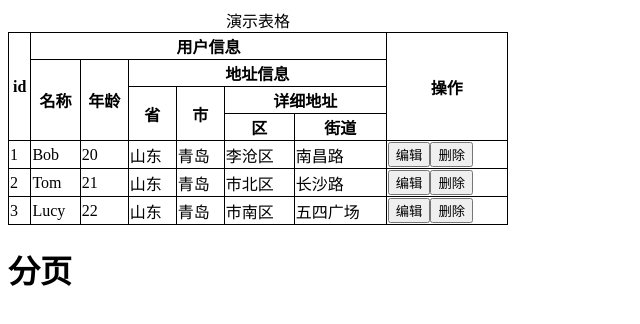
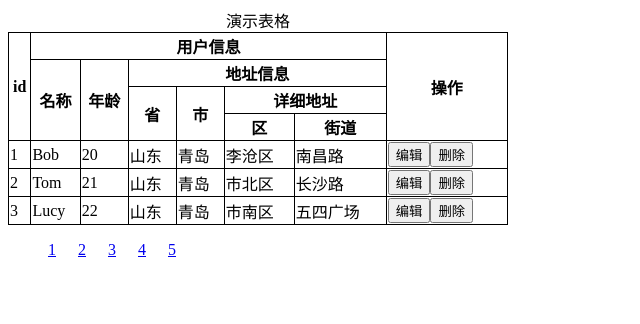
Before and after one commit to lampo1024/cxlt-vue2-table, a Vue app: page / in a window 1280 px wide. Shown: the top 324 px of the page, without its empty margins (0-640 px from the left). Built offline with nearby package versions, Linux system fonts and the light colour scheme.

Commit message:
pagination

```diff
--- a/src/App.vue
+++ b/src/App.vue
@@ -5,9 +5,8 @@
                     :caption="caption"
                     :show-header="showHeader"
                     class="table">
-            <cxlt-table-column slot="thead"></cxlt-table-column>
         </cxlt-table>
-        <cxlt-pagination>
+        <cxlt-pagination :pagination="pagination">
         </cxlt-pagination>
     </div>
 </template>
@@ -120,7 +119,17 @@ export default {
                     }
                 }],
             caption: '演示表格',
-            showHeader: true
+            showHeader: true,
+            pagination: {
+                //  记录总数
+                total: 100,
+                // 每页记录数
+                limit: 20,
+                // 当前页 从0开始
+                page: 1,
+
+                displayCount: 4
+            }
         }
     }
 }
--- a/src/table/Pagination.vue
+++ b/src/table/Pagination.vue
@@ -1,11 +1,109 @@
 <template>
-    <h1>分页</h1>
+    <ul class="pagination"
+        style="visibility: visible;">
+        <!--<li class="prev disabled"><a href="#"
+                   title="First"><i class="fa fa-angle-double-left"></i></a></li>
+            <li class="prev disabled"><a href="#"
+                   title="Prev"><i class="fa fa-angle-left"></i></a></li>
+            <li class="active"><a href="#">1</a></li>
+            <li><a href="#">2</a></li>
+            <li><a href="#">3</a></li>
+            <li><a href="#">4</a></li>
+            <li><a href="#">5</a></li>
+            <li class="next"><a href="#"
+                   title="Next"><i class="fa fa-angle-right"></i></a></li>
+            <li class="next"><a href="#"
+                   title="Last"><i class="fa fa-angle-double-right"></i></a></li>
+        -->
+        <li v-for="(p,index) in pageCount">
+            <a href="#">{{index+1}}</a>
+        </li>
+    </ul>
 </template>
 
 <script>
 
 export default {
-    name: 'CxltPagination'
+    name: 'CxltPagination',
+    data: () => {
+        return {
+            pageCount: null,
+            displayCount: 10,
+            currentPage: 0,
+            displayFrom: 0,
+            displayTo: 0
+        }
+    },
+    props: {
+        pagination: {
+            type: Object
+        }
+    },
+    computed: {
+    },
+    created() {
+        this.pageCount = this.getPageCount()
+
+        if (this.pagination.displayCount) {
+            this.displayCount = this.pagination.displayCount
+        }
+        if (this.pagination.page) {
+            this.currentPage = this.pagination.page <= (this.pageCount - 1) ? this.pagination.page : (this.pageCount - 1)
+        }
+        var displayRange = this.getDisplayRange()
+        console.log(displayRange)
+    },
+    methods: {
+        changePage(page) {
+        },
+        getPageCount() {
+            if (this.pagination.total && this.pagination.limit) {
+                return Math.ceil(this.pagination.total * 1.0 / this.pagination.limit)
+            } else {
+                return 0
+            }
+        },
+        getDisplayRange() {
+            if (this.pageCount <= this.displayCount) {
+                return {
+                    from: 0,
+                    // 索引从0开始
+                    to: this.pageCount - 1
+                }
+            } else {
+                var halfDisplayCount = Math.floor(this.displayCount / 2)
+                // console.log(halfDisplayCount)
+
+                var chp = this.currentPage + halfDisplayCount
+
+                var chm = this.currentPage - halfDisplayCount
+                if (chm < 0) {
+                    return {
+                        from: 0,
+                        to: this.displayCount - 1
+                    }
+                } else {
+                    var to = Math.min(chp, this.pageCount - 1)
+                    return {
+                        from: to - (this.displayCount - 1),
+                        to: to
+                    }
+                }
+            }
+        }
+
+    }
 }
 
 </script>
+
+<style>
+ul.pagination {
+    list-style: none;
+}
+
+ul.pagination>li {
+    float: left;
+    width: 30px;
+}
+</style>
```
